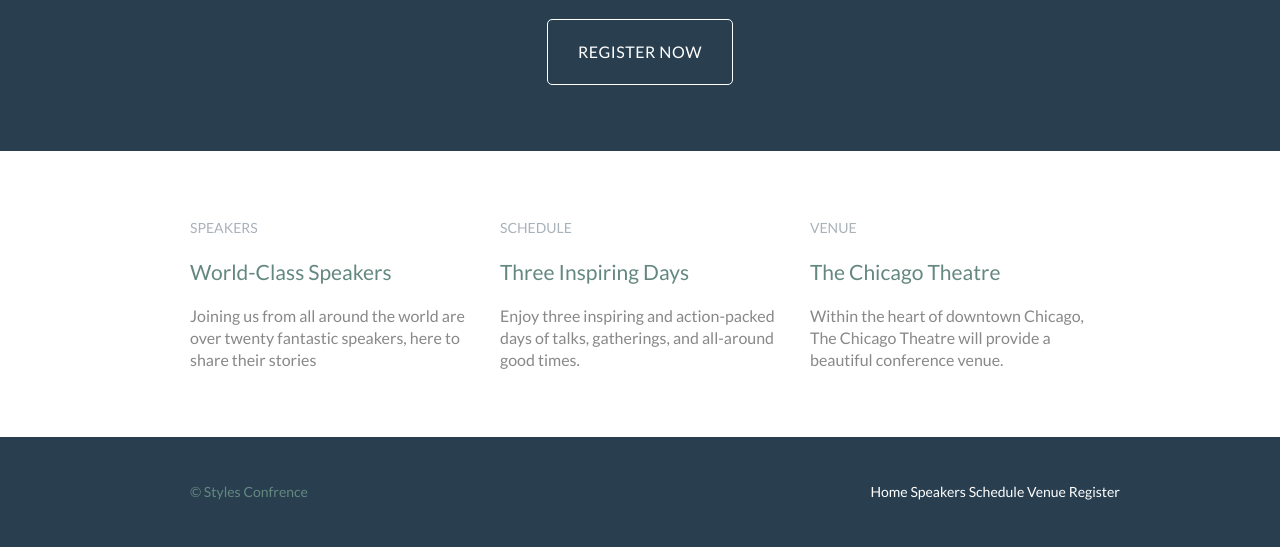
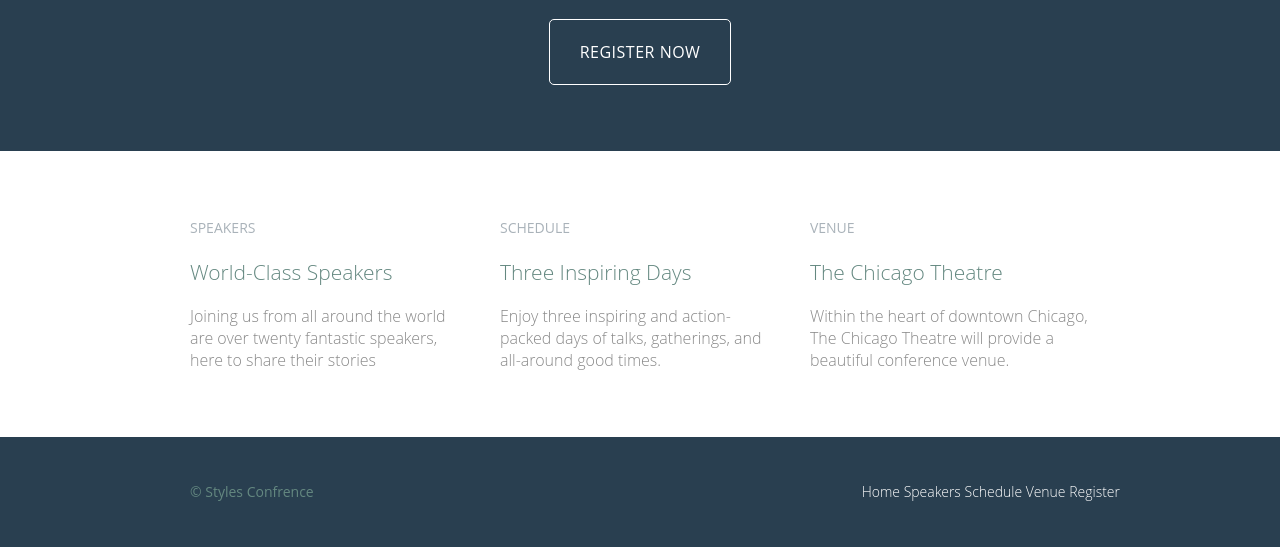
Before and after one commit to Jack-Copland/learninghtml, a plain HTML site: page html/index.html in a window 1280 px wide. Shown: the part 333-880 px from the top of the page. Drawn offline with Linux system fonts and the light colour scheme.

Commit message:
commit this change

```diff
--- a/html/assets/stylesheets/main.css
+++ b/html/assets/stylesheets/main.css
@@ -262,7 +262,7 @@ body {
     font-weight: 300;
     font-size: 16px;
     line-height: 22px;
-    font-family: "Lato", "Open Sans", "Helvetica Neue", Helvetica, Arial, sans-serif;
+    font-family:  "Open Sans", Lato, "Helvetica Neue", Helvetica, Arial, sans-serif;
 }
 /*
 =====================================
```
